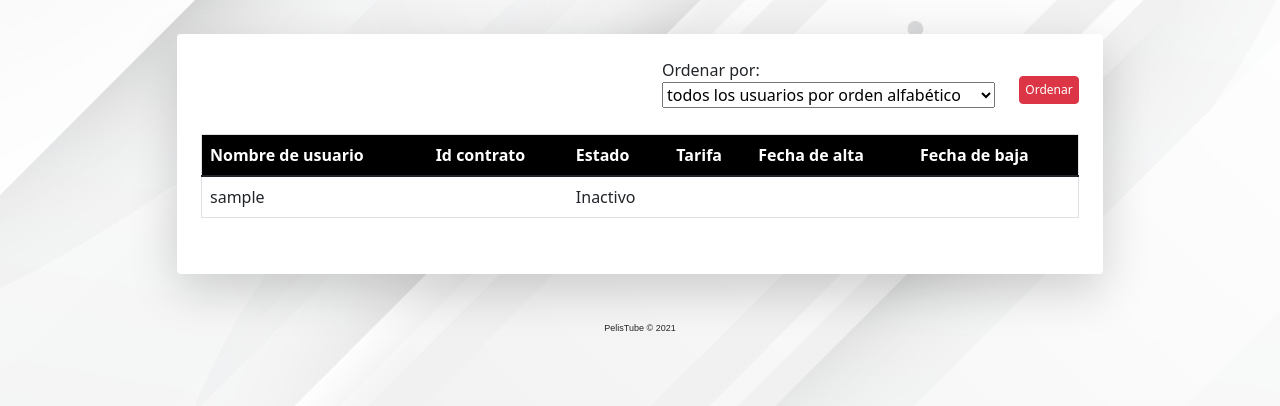
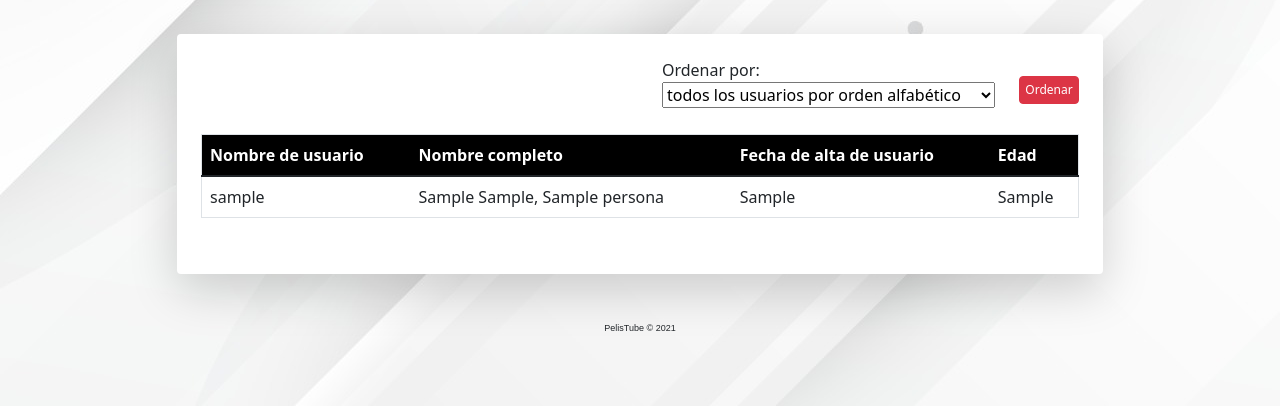
Before and after one commit to Joan6ALC/Base-de-Datos-2, a PHP site: page /visualitzarUsuarisBD.php in a window 1280 px wide. Shown: the part 58-464 px from the top of the page. Run offline with PHP 8.4, Linux system fonts and the light colour scheme; the visitor is signed in with stand-in values (Sample User, id 1); tables that the repository leaves empty or names only in its code hold one stand-in row (values such as "Sample post"); data that the repository does not hold is empty; some libraries are stand-ins or nearby versions.

Commit message:
visualizar suarios corregido

```diff
--- a/visualitzarUsuarisBD.php
+++ b/visualitzarUsuarisBD.php
@@ -90,96 +90,137 @@ $orden = $_POST['orden'];
 
                         <div class="table table-responsive table-bordered" style="padding-top: 3%;">
                             <table class="table">
-                                <thead>
-                                    <tr style="background-color: black; color: white;">
-                                        <th>Nombre de usuario</th>
-                                        <th>Id contrato</th>
-                                        <th>Estado</th>
-                                        <th>Tarifa</th>
-                                        <th>Fecha de alta</th>
-                                        <th>Fecha de baja</th>
-
-                                    </tr>
-                                </thead>
 
                                 <?php
                                 if ($orden == 'contActivos') {
-                                        $consultP = "SELECT * from contracte WHERE estat='1'";
+                                    $consultP = "SELECT persona.username, persona.dataAlta, nom, llinatge1,llinatge2, edat, estat, IdContracte, nomTarifa FROM tipus JOIN (persona JOIN contracte ON persona.username=contracte.username AND contracte.estat='1') ON tipus.IdTipus=persona.IdTipus";
                                     $resultP = mysqli_query($con, $consultP);
+
+                                    echo '
+                                    <thead>
+                                        <tr style="background-color: black; color: white;">
+                                            <th>Id contrato</th>
+                                            <th>Nombre de usuario</th>
+                                            <th>Nombre completo</th>
+                                            <th>Estado</th>
+                                            <th>Tarifa</th>
+                                            <th>Fecha de alta de usuario</th>
+                                            <th>Edad</th>
+                                        </tr>
+                                    </thead>
+                                    ';
 
                                     if (mysqli_num_rows($resultP) > 0) {
                                         while ($fila1 = mysqli_fetch_assoc($resultP)) {
+                                            $idContracte = $fila1['IdContracte'];
+                                            $username = $fila1['username'];
+                                            $nombre = $fila1['nom'];
+                                            $apellido1 = $fila1['llinatge1'];
+                                            $apellido2 = $fila1['llinatge2'];
+                                            $estat = $fila1['estat'];
+                                            $nomTarifa = $fila1['nomTarifa'];
                                             $dataAlta = $fila1['dataAlta'];
-                                                $dataBaixa = $fila1['dataBaixa'];
-                                                $estat = $fila1['estat'];
-                                                $idContracte = $fila1['IdContracte'];
-                                                $nomTarifa = $fila1['nomTarifa'];
-                                                $username = $fila1['username'];
-                                                if($estat == 1) $estat = 'Activo';
+                                            $edad = $fila1['edat'];
+
+                                            if ($estat == 1) $estat = 'Activo';
                                             else $estat = 'Inactivo';
+
                                             echo '
                                             <tbody>
                                             <tr>
+                                                <td>' . $idContracte . '</td>
                                                 <td>' . $username . '</td>
-                                                <td>' . $idContracte . '</td>
+                                                <td>' . $apellido1 . ' ' . $apellido2 . ', ' . $nombre . '</td>
                                                 <td>' . $estat . '</td>
                                                 <td>' . $nomTarifa . '</td>
                                                 <td>' . $dataAlta . '</td>
-                                                <td>' . $dataBaixa . '</td>
+                                                <td>' . $edad . '</td>
                                                 </tr>
                                             </tbody>
                                             ';
                                         }
                                     }
                                 } else if ($orden == 'noActivos') {
-                                        $consultP = "SELECT * from contracte WHERE estat='0'";
+                                    $consultP = "SELECT persona.username, persona.dataAlta, nom, llinatge1,llinatge2, edat, estat, IdContracte, nomTarifa FROM tipus JOIN (persona JOIN contracte ON persona.username=contracte.username AND contracte.estat='0') ON tipus.IdTipus=persona.IdTipus";
                                     $resultP = mysqli_query($con, $consultP);
+
+                                    echo '
+                                        <thead>
+                                            <tr style="background-color: black; color: white;">
+                                                <th>Id contrato</th>
+                                                <th>Nombre de usuario</th>
+                                                <th>Nombre completo</th>
+                                                <th>Estado</th>
+                                                <th>Tarifa</th>
+                                                <th>Fecha de alta de usuario</th>
+                                                <th>Edad</th>
+                                            </tr>
+                                        </thead>
+                                        ';
 
                                     if (mysqli_num_rows($resultP) > 0) {
                                         while ($fila1 = mysqli_fetch_assoc($resultP)) {
+                                            $idContracte = $fila1['IdContracte'];
+                                            $username = $fila1['username'];
+                                            $nombre = $fila1['nom'];
+                                            $apellido1 = $fila1['llinatge1'];
+                                            $apellido2 = $fila1['llinatge2'];
+                                            $estat = $fila1['estat'];
+                                            $nomTarifa = $fila1['nomTarifa'];
                                             $dataAlta = $fila1['dataAlta'];
-                                                $dataBaixa = $fila1['dataBaixa'];
-                                                $estat = $fila1['estat'];
-                                                $idContracte = $fila1['IdContracte'];
-                                                $nomTarifa = $fila1['nomTarifa'];
-                                                $username = $fila1['username'];
-                                                if($estat == 1) $estat = 'Activo';
+                                            $edad = $fila1['edat'];
+
+                                            if ($estat == 1) $estat = 'Activo';
                                             else $estat = 'Inactivo';
+
                                             echo '
+                                                <tbody>
                                                 <tr>
+                                                    <td>' . $idContracte . '</td>
                                                     <td>' . $username . '</td>
-                                                <td>' . $idContracte . '</td>
+                                                    <td>' . $apellido1 . ' ' . $apellido2 . ', ' . $nombre . '</td>
                                                     <td>' . $estat . '</td>
                                                     <td>' . $nomTarifa . '</td>
                                                     <td>' . $dataAlta . '</td>
-                                                <td>' . $dataBaixa . '</td>
+                                                    <td>' . $edad . '</td>
                                                     </tr>
+                                                </tbody>
                                                 ';
                                         }
                                     }
                                 } else {
-                                        $consultP = "SELECT * from contracte ORDER BY username";
+                                    $consultP = "SELECT username, nom, llinatge1, llinatge2, dataAlta, edat FROM persona JOIN tipus WHERE persona.IdTipus=tipus.IdTipus ORDER BY username";
                                     $resultP = mysqli_query($con, $consultP);
+
+                                    echo '
+                                        <thead>
+                                            <tr style="background-color: black; color: white;">
+                                                <th>Nombre de usuario</th>
+                                                <th>Nombre completo</th>
+                                                <th>Fecha de alta de usuario</th>
+                                                <th>Edad</th>
+                                            </tr>
+                                        </thead>
+                                        ';
 
                                     if (mysqli_num_rows($resultP) > 0) {
                                         while ($fila1 = mysqli_fetch_assoc($resultP)) {
+                                            $username = $fila1['username'];
+                                            $nombre = $fila1['nom'];
+                                            $apellido1 = $fila1['llinatge1'];
+                                            $apellido2 = $fila1['llinatge2'];
                                             $dataAlta = $fila1['dataAlta'];
-                                                $dataBaixa = $fila1['dataBaixa'];
-                                                $estat = $fila1['estat'];
-                                                $idContracte = $fila1['IdContracte'];
-                                                $nomTarifa = $fila1['nomTarifa'];
-                                                $username = $fila1['username'];
-                                                if($estat == 1) $estat = 'Activo';
-                                                else $estat = 'Inactivo';
+                                            $edad = $fila1['edat'];
+
                                             echo '
+                                                <tbody>
                                                 <tr>
                                                     <td>' . $username . '</td>
-                                                <td>' . $idContracte . '</td>
-                                                <td>' . $estat . '</td>
-                                                <td>' . $nomTarifa . '</td>
+                                                    <td>' . $apellido1 . ' ' . $apellido2 . ', ' . $nombre . '</td>
                                                     <td>' . $dataAlta . '</td>
-                                                <td>' . $dataBaixa . '</td>
+                                                    <td>' . $edad . '</td>
                                                     </tr>
+                                                </tbody>
                                                 ';
                                         }
                                     }
```
Lines whose indentation alone changed are shown as unchanged.
